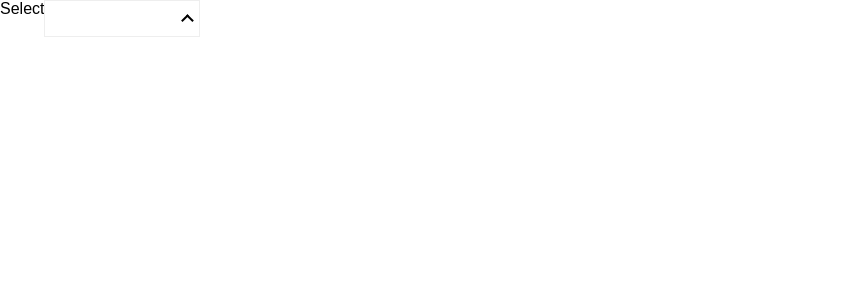
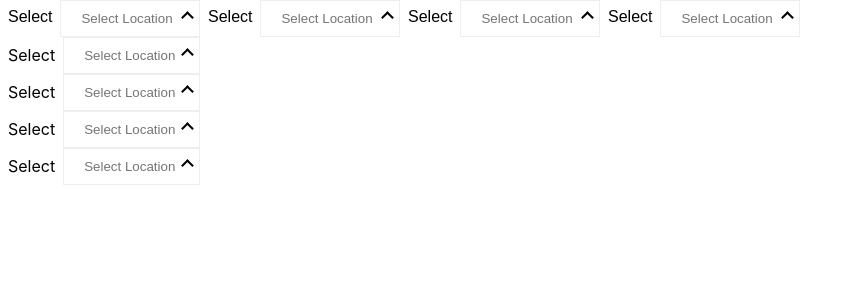
Before and after one commit to rastogiachyut/monty, a React (Create React App) app: page / in a window 1280 px wide. Shown: the top 300 px of the page, without its empty margins (0-862 px from the left). Built offline with nearby package versions, Linux system fonts and the light colour scheme.

Commit message:
Demostrate behaviour

```diff
--- a/src/App.css
+++ b/src/App.css
@@ -1,6 +1,9 @@
 .App {
   font-family: sans-serif;
   position: relative;
+  display: flex;
+  flex-direction: row;
+  text-align: center;
 }
 
 .selectLabel {
@@ -13,9 +16,11 @@
   flex-direction: row;
   text-align: center;
 }
+
 .dropdown .input-container {
   position: relative;
 }
+
 .dropdown input {
   border: 1px solid #eeeeee;
   width: 100%;
@@ -23,6 +28,7 @@
   padding: 10px 20px;
   box-sizing: border-box;
 }
+
 .dropdown .input-container::after {
   content: "";
   position: absolute;
@@ -31,12 +37,18 @@
   content: "";
   display: inline-block;
   height: 0.45em;
-  top: 1em;
+  top: 0.8em;
   right: 0.5em;
   transform: rotate(-45deg);
   vertical-align: top;
   width: 0.45em;
+  transition: 0.4s ease-in-out transform;
 }
+
+.dropdown .input-container.open:after {
+  transform: rotateZ(135deg);
+}
+
 .options {
   padding: 0;
   margin: 0;
@@ -47,3 +59,7 @@
   text-overflow: ellipsis;
   overflow: hidden;
 }
+
+.option:hover {
+  background-color: rgba(0, 0, 0, 0.1);
+}
--- a/src/App.js
+++ b/src/App.js
@@ -3,7 +3,7 @@ import { useEffect, useRef, useState } from 'react';
 
 const cities = ['Goa', 'Delhi', 'Bangalore', 'Ghatkopar', 'Gondolin']
 
-const MyDropdown = ({label = 'Select', options, api = ''}) => {
+const MyDropdown = ({label = 'Select', placeholder = "Select Location", options, api = ''}) => {
   console.log('options', options)
   const [query, setQuery] = useState('')
   const [show, setShow] = useState(false)
@@ -59,10 +59,9 @@ const MyDropdown = ({label = 'Select', options, api = ''}) => {
 
   return (
     <div onBlur={focusOut} className='dropdown'>
-      <label className='selctLabel'>{label}</label>
+      <label className='selectLabel'>{label}</label>
       <div tabIndex={1} onKeyDown={handleKeyDown} className={`input-container ${show ? "open" : ""}`}>
-        <input value={query} onFocus={focusIn} onChange={e => setSelectValue(e.target.value)} />
-      </div>
+        <input placeholder={placeholder} value={query} onFocus={focusIn} onChange={e => setSelectValue(e.target.value)} />
         {show ? <ul className='options'>
           {options.filter(opt => !query || opt.toLowerCase().startsWith(query.toLowerCase()))
             .map((opt, index) => {
@@ -75,19 +74,32 @@ const MyDropdown = ({label = 'Select', options, api = ''}) => {
                   onMouseDown={() => setSelectValue(opt)}
                 >
                   {opt}
-                    </li>)}
+                </li>
               )
+            })
           }
         </ul> : null}
+      </div>
     </div>
   )
 }
 
 function App() {
   return (
+    <>
       <div className="App">
           <MyDropdown options={cities} />
+          <MyDropdown options={cities} />
+          <MyDropdown options={cities} />
+          <MyDropdown options={cities} />
       </div>
+      <div>
+          <MyDropdown options={cities} />
+          <MyDropdown options={cities} />
+          <MyDropdown options={cities} />
+          <MyDropdown options={cities} />
+      </div>
+    </>
   );
 }
 
```
Lines whose indentation alone changed are shown as unchanged.
